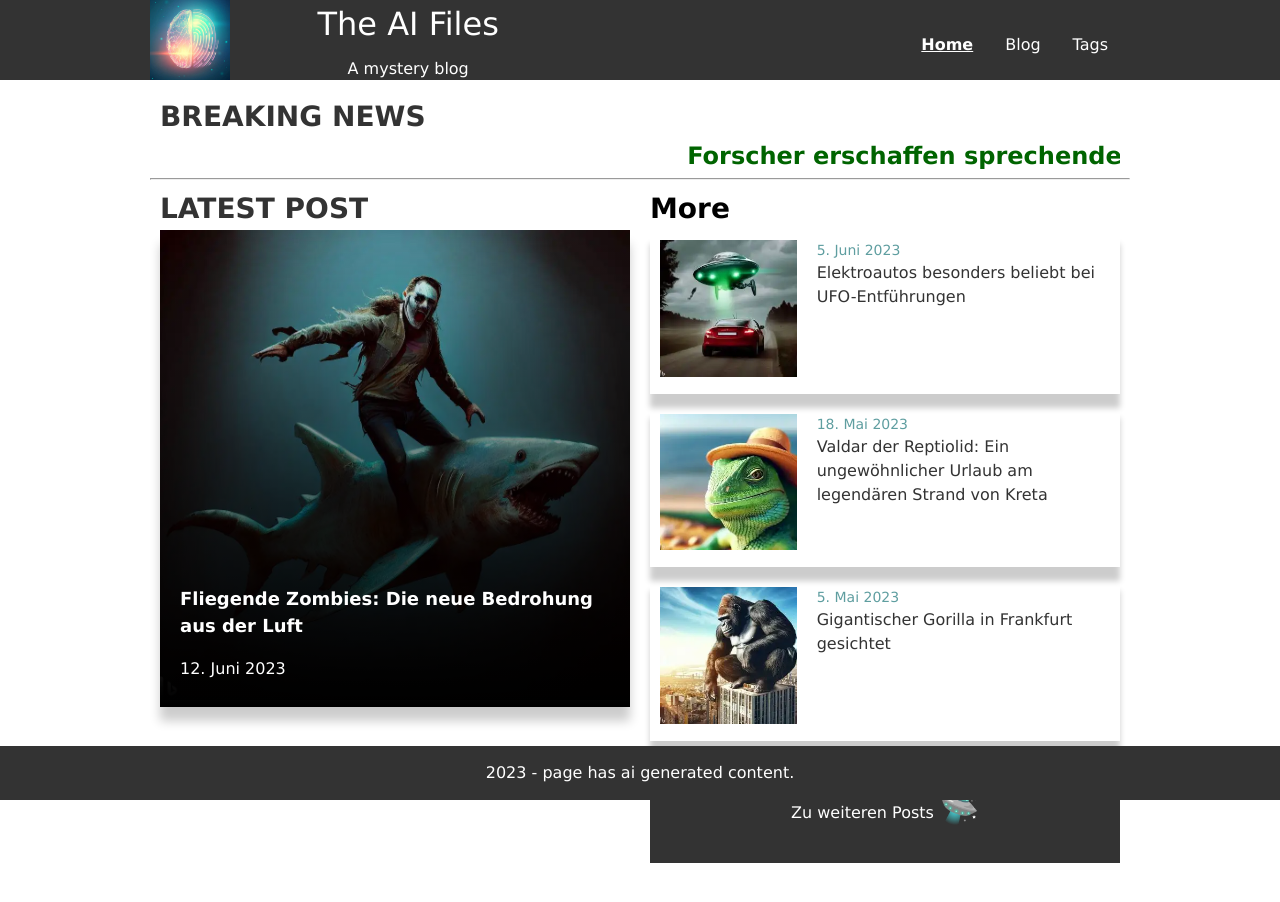
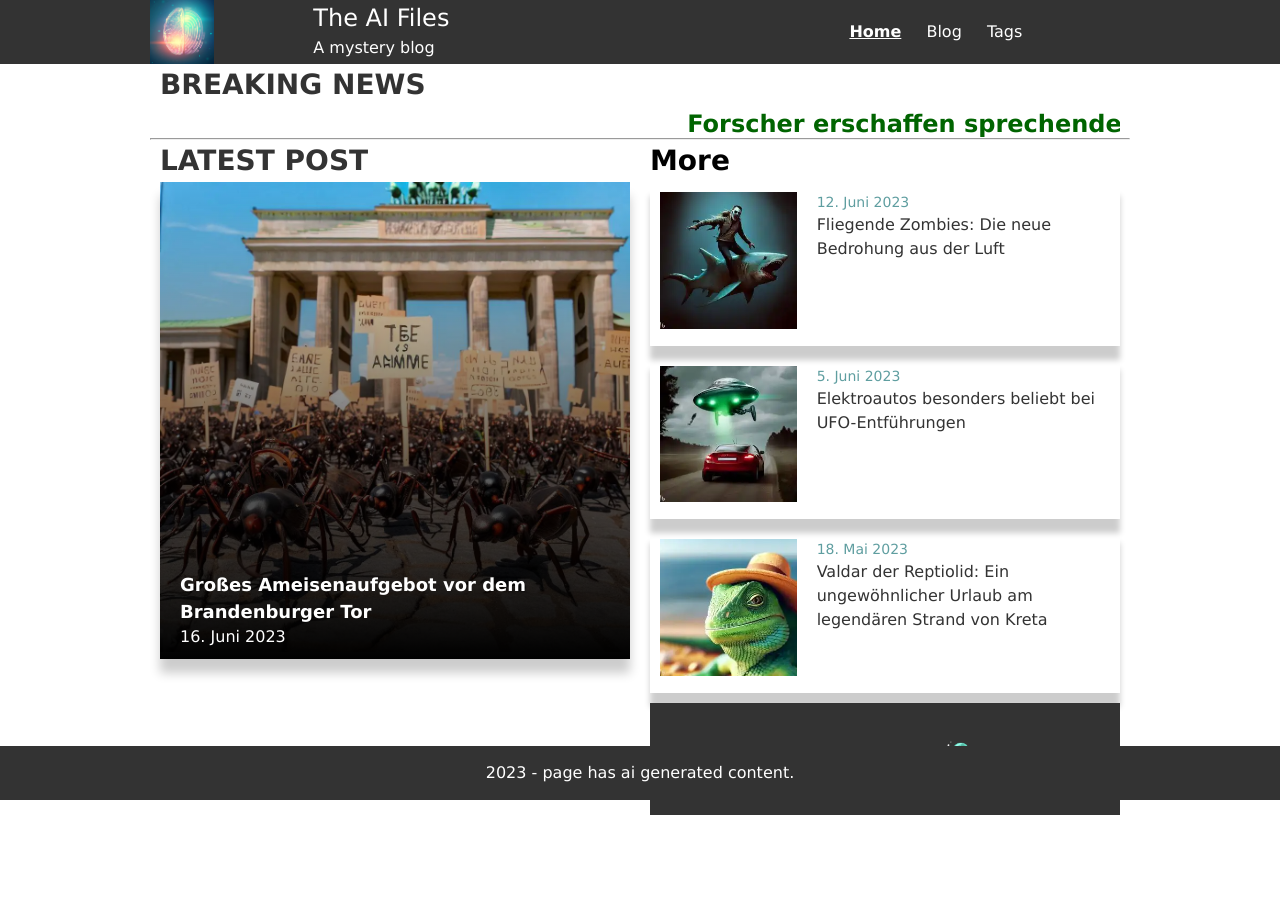
Before and after one commit to harryk2142/my-website, an Astro site: page / in a window 1280 px wide. After the commit the page ends 815 px from the top, so only its background shows below. Built offline with nearby package versions, Linux system fonts and the light colour scheme; Astro itself is replaced by a stand-in of ours.

Commit message:
new blogpost + better css

```diff
--- a/src/components/BlogPost/Comments.astro
+++ b/src/components/BlogPost/Comments.astro
@@ -11,9 +11,9 @@
     >
 </div>
 
-<div id="comments-container" style="">
+<div id="comments-container" style="padding-bottom:4rem">
     <h3>Bisherige Kommentare</h3>
-    <button id="load-comments-btn" type="button" class="primary">Laden</button>
+    <!-- <button id="load-comments-btn" type="button" class="primary">Laden</button> -->
     <div id="comments">
         <style is:inline>
             #comment-form-container {
@@ -84,6 +84,7 @@
             }
             .comment-reply-input,
             .comment-reply-label {
+                width: 100%;
                 font-size: 1rem;
                 display: block;
                 margin-bottom: 6px;
--- a/src/components/Eyes.astro
+++ b/src/components/Eyes.astro
@@ -15,15 +15,18 @@
     canvas.height = canvas.offsetHeight;
   };
   const calculateLeftPoint = () => {
-    return { x: canvas.width / 2 - 30, y: canvas.height / 2 };
+    const halfCanvasHeight = canvas.height / 2;
+    return { x: canvas.width / 2 - halfCanvasHeight, y: halfCanvasHeight };
   };
   const calculateRightPoint = () => {
-    return { x: canvas.width / 2 + 30, y: canvas.height / 2 };
+    const halfCanvasHeight = canvas.height / 2;
+    return { x: canvas.width / 2 + halfCanvasHeight, y: halfCanvasHeight };
   };
 
   const canvas = document.getElementById("eye-canvas") as HTMLCanvasElement;
 
   fitToContainer(canvas);
+  console.log("HERE");
 
   const upperLid = document.getElementById("upper-lid") as HTMLElement;
   upperLid.style.width = canvas.width + "px";
--- a/src/components/Main.astro
+++ b/src/components/Main.astro
@@ -1,3 +1,3 @@
-<main class="content mobile-container">
+<main class="content wrapper">
   <slot />
 </main>
--- a/src/components/MainHeader.astro
+++ b/src/components/MainHeader.astro
@@ -5,107 +5,96 @@ import Eyes from "./Eyes.astro";
 ---
 
 <section id="main-header" class="primary">
-  <div id="main-header-content" class="flex mobile-container primary">
-    <div id="header-image" class="hide-small m1 l1">
-      <img src="/icons/icon.webp" alt="" srcset="" />
+  <div id="main-header-content" class="flex wrapper primary">
+    <div id="header-image-container" class="s2 m2 l2">
+      <img src="/icons/icon.webp" alt="Logo der Webseite" />
     </div>
-    <div class="s4 m3 l3 flex column align-center">
-      <h1>
+    <div class="s4 m3 l2s" id="title-container">
+      <span class="block" id="title">
         <a href="/">{SITE_TITLE}</a>
-      </h1>
-      <span>A mystery blog</span>
+      </span>
+      <span class="block" id="subtitle">A mystery blog</span>
     </div>
 
-    <div class="s4" style="height:100%">
+    <div class="s4 m2 l2" style="">
       <div id="eyes" class="">
         <Eyes />
       </div>
     </div>
+    <div class="hide-small flex right center-y m5 l4">
+      <nav id="navigation-links" class="container">
+        <HeaderLink href="/">Home</HeaderLink>
+        <HeaderLink href="/blog">Blog</HeaderLink>
+        <HeaderLink href="/tags">Tags</HeaderLink>
+      </nav>
+    </div>
 
-    <nav
-      id="navigation-links-large"
-      class="hide-medium hide-small flex center align-center"
-    >
-      <HeaderLink href="/">Home</HeaderLink>
-      <HeaderLink href="/blog">Blog</HeaderLink>
-      <HeaderLink href="/tags">Tags</HeaderLink>
-    </nav>
-
-    <div id="menu-icons" class="hide-large s1 l1 m1">
-      <span id="menu-icon-open" class="menu-icon">&equiv;</span>
-      <span id="menu-icon-close" class="menu-icon">x</span>
+    <div id="menu-icons" class="hide-large hide-medium s2 m2 flex right">
+      <div class="container">
+        <span id="menu-icon-open" class="menu-icon">&equiv;</span>
+        <span id="menu-icon-close" class="menu-icon">x</span>
+      </div>
     </div>
   </div>
-  <div id="navigation-links-container" class="hide-large flex end align-end">
-    <nav id="navigation-links-small" class="mobile-container primary">
-      <HeaderLink href="/">Home</HeaderLink>
-      <HeaderLink href="/blog">Blog</HeaderLink>
-      <HeaderLink href="/tags">Tags</HeaderLink>
-    </nav>
-  </div>
+  <nav id="navigation-links-small" class="primary hide-medium hide-large">
+    <HeaderLink href="/">Home</HeaderLink>
+    <HeaderLink href="/blog">Blog</HeaderLink>
+    <HeaderLink href="/tags">Tags</HeaderLink>
+  </nav>
 </section>
 
 <style>
-  #main-header,
   #main-header-content {
-    height: 5rem;
-    /* max-height: 5rem; */
+    height: 4rem;
+    max-height: 4rem;
   }
-  #main-header,
-  #navigation-links-container {
-    overflow: hidden;
+  #main-header {
+    /* overflow: hidden; */
     /* Set the navbar to fixed position */
-    position: fixed;
+    position: sticky;
     /* Position the navbar at the top of the page */
     top: 0;
     /* Full width */
     width: 100%;
     z-index: 100;
   }
-  div:has(> #eyes) {
-    margin-top: 10px;
-  }
-  #eyes {
-    float: left;
-    height: calc(100% - 20px);
-  }
-  #header-image {
+  #title-container {
     height: 100%;
   }
-  #header-image img {
-    max-height: 100%;
-    width: auto;
+  #title {
+    display: block;
+    font-size: 1.5rem;
+  }
+  #header-image-container {
+    height: 100%;
+  }
+  #header-image-container > img {
+    height: 100%;
   }
 
   #menu-icon-close {
     display: none;
   }
   .menu-icon {
-    font-size: 3rem;
+    font-size: 2.5rem;
   }
   #menu-icons {
     cursor: pointer;
   }
-  #navigation-links-container {
+  #navigation-links-small {
     display: none;
     overflow: hidden;
     background-color: #333;
-    margin-top: 5rem;
   }
   #navigation-links-small > a {
     width: 100%;
     text-align: center;
-    font-size: 1.5rem;
-  }
-  #navigation-links {
-    text-align: center;
+    font-size: 1.25rem;
   }
 </style>
 <script>
   function openCloseMenu() {
-    var x = document.getElementById(
-      "navigation-links-container"
-    ) as HTMLElement;
+    var x = document.getElementById("navigation-links-small") as HTMLElement;
     if (x.style.display === "block") {
       const close = document.querySelector("#menu-icon-close") as HTMLElement;
       const open = document.querySelector("#menu-icon-open") as HTMLElement;
@@ -124,3 +113,10 @@ import Eyes from "./Eyes.astro";
     openCloseMenu();
   });
 </script>
+<script>
+  const titleContainer = document.querySelector(
+    "#title-container"
+  ) as HTMLElement;
+  const eyes = document.querySelector("#eyes") as HTMLElement;
+  eyes.style.height = titleContainer.offsetHeight + "px";
+</script>
--- a/src/content/blog/2023-05-05-gorilla-in-frankfurt-am-rhein.md
+++ b/src/content/blog/2023-05-05-gorilla-in-frankfurt-am-rhein.md
@@ -7,7 +7,7 @@ postImage:
   src: "gigantischer-gorilla-in-frankfurt.webp"
   prevSrc: "gigantischer-gorilla-in-frankfurt-preview.webp"
   alt: "Gigantischer Gorilla auf einem Dach eines Hochhauses in Frankfurt"
-tags: [gorilla, frankfur, skyline, sichtung, action]
+tags: [gorilla, frankfurt, skyline, sichtung, action]
 ---
 
 In einer dramatischen und beunruhigenden Entwicklung hat ein gigantischer Gorilla heute Morgen in der Frankfurter Skyline für Aufregung gesorgt. Der Gorilla, der Experten zufolge mindestens zehn Meter groß ist und ein Gewicht von mehreren Tonnen hat, wurde zuerst von Angestellten eines Hochhauses in der Innenstadt gesichtet.
--- a/src/content/blog/2023-06-16-ameisen-protestieren-in-berlin-vor-dem-brandenburger-tor.md
+++ b/src/content/blog/2023-06-16-ameisen-protestieren-in-berlin-vor-dem-brandenburger-tor.md
@@ -7,7 +7,6 @@ postImage:
   src: "ameisen-protestieren-in-berlin-vor-dem-brandenburger-tor.webp"
   prevSrc: "ameisen-protestieren-in-berlin-vor-dem-brandenburger-tor-preview.webp"
   alt: "Viele große Ameisen protestieren in Berlin vor dem Brandenburger Tor"
-draft: true
 tags: [ameisen, brandenburgertor, insektenrevolution, klimaschutz, protest]
 ---
 
--- a/src/layouts/BlogPost.astro
+++ b/src/layouts/BlogPost.astro
@@ -35,8 +35,9 @@ const { id, title, description, pubDate, postImage, tags } = Astro.props;
         text-align: center;
         margin-left: auto;
         margin-right: auto;
-        max-width: 600px;
+        max-width: 700px;
         word-wrap: break-word;
+        padding-bottom: 20px;
       }
       article h2 {
         margin-bottom: 10px;
@@ -47,10 +48,6 @@ const { id, title, description, pubDate, postImage, tags } = Astro.props;
         font-weight: bold;
         font-style: italic;
       }
-      /* main {
-        padding-left: 10px;
-        padding-right: 10px;
-      } */
       #main-content {
         font-size: 1.25rem;
       }
@@ -69,7 +66,7 @@ const { id, title, description, pubDate, postImage, tags } = Astro.props;
       <span hidden id="post-id"></span>
       <LeftAside />
       <article id="blogpost-container">
-        <h2 class="title container" id="title">{description}</h2>
+        <h1 class="title container" id="title">{description}</h1>
         <span id="publication-date"><FormattedDate date={pubDate} /></span>
         {
           postImage && (
@@ -100,6 +97,25 @@ const { id, title, description, pubDate, postImage, tags } = Astro.props;
       }
     </style>
     <script>
+      const sc = (element, c) => {
+        if (element.replies.length > 0) {
+          element.replies.forEach((e) => {
+            c += sc(e, c);
+          });
+        }
+        return c;
+      };
+      const calculateNumberOfAllComments = (elements: []): number => {
+        if (elements.length > 0) {
+          let counter = 0;
+          elements.forEach((e) => {
+            counter += sc(e, 1);
+          });
+          return counter;
+        }
+        return 0;
+      };
+
       setTimeout(() => {
         import("./../components/BlogPost/Content.js").then((contentHelper) => {
           const blogPostIdentifier = document.querySelector(
@@ -118,15 +134,36 @@ const { id, title, description, pubDate, postImage, tags } = Astro.props;
                   newLikeCount;
               });
 
-            document
-              .querySelector("#load-comments-btn")
-              .addEventListener("click", async () => {
-                contentHelper.loadComments(postID).then((comments) => {
-                  loadComments(comments);
-                  const b = document.querySelector("#load-comments-btn");
-                  b.style.display = "none";
-                });
-              });
+            contentHelper.loadComments(postID).then((comments) => {
+              if (comments.length > 0) {
+                const sumComments = calculateNumberOfAllComments(comments);
+                document.querySelector("#comments-counter").innerText =
+                  sumComments;
+
+                loadComments(comments);
+              } else {
+                const noCommentsSpan = document.createElement(
+                  "span"
+                ) as HTMLElement;
+                noCommentsSpan.innerText = "Keine Kommentare vorhanden";
+
+                document
+                  .getElementById("comments")
+                  ?.appendChild(noCommentsSpan);
+              }
+              // const b = document.querySelector("#load-comments-btn");
+              // b.style.display = "none";
+            });
+
+            // document
+            //   .querySelector("#load-comments-btn")
+            //   .addEventListener("click", async () => {
+            //     contentHelper.loadComments(postID).then((comments) => {
+            //       loadComments(comments);
+            //       const b = document.querySelector("#load-comments-btn");
+            //       b.style.display = "none";
+            //     });
+            //   });
 
             document
               .querySelector("#submit-comment-btn")
@@ -228,7 +265,7 @@ const { id, title, description, pubDate, postImage, tags } = Astro.props;
         block.appendChild(inputComment);
         block.appendChild(buttonAbbrechen);
         block.appendChild(buttonSubmit);
-        parent.appendChild(block);
+        parent.insertBefore(block, parent.children[4]);
         buttonAbbrechen.addEventListener("click", (event) => {
           // @ts-ignore
           const id = event.target.id
--- a/src/styles/global.css
+++ b/src/styles/global.css
@@ -40,12 +40,32 @@
   --element-earth-darker: #009900;
   --element-earth-darkest: #006600;
 }
+* {
+  margin: 0;
+  padding: 0;
+  box-sizing: border-box;
+}
 *,
 *::before,
 *::after {
   box-sizing: border-box;
 }
-html,
+html {
+  /* overflow-y: scroll; */
+  height: 100%;
+  font: 100%/1.5 sans-serif;
+  word-wrap: break-word;
+  margin: 0 auto;
+}
+
+@media (min-width: 768px) {
+  html {
+    /* font-size: 125%; */
+    /* max-width: 42em; */
+  }
+}
+
+/* html,
 body,
 h1,
 h2,
@@ -57,15 +77,15 @@ img {
   margin: 0;
   padding: 0;
   border: 0;
-}
+} */
 body {
   font-family: Verdana, sans-serif;
-  font-size: 16px;
+  /* font-size: 16px; */
   line-height: 1.5;
   min-height: 100vh;
   width: 100%;
-  display: flex;
-  flex-direction: column;
+  /* display: flex; */
+  /* flex-direction: column; */
   background-color: #fff;
   color: var(--color-primary);
 }
@@ -97,7 +117,7 @@ h5 {
 h6 {
   font-size: clamp(0.7rem, 0.8vw, 1rem);
 }
-.mobile-container {
+.wrapper {
   max-width: 980px;
   margin: 0 auto;
 }
@@ -109,8 +129,10 @@ h6 {
   margin-bottom: 16px;
   padding: 0.01em 16px;
 }
+.block {
+  display: block;
+}
 .content {
-  margin-top: 6rem;
   margin-bottom: 3rem;
 }
 .primary {
@@ -151,7 +173,6 @@ content {
 table {
   width: 100%;
 }
-
 code {
   padding: 2px 5px;
   background-color: #f2f2f2;
--- a/src/styles/grid.css
+++ b/src/styles/grid.css
@@ -12,17 +12,11 @@
   --w11: calc(100% / 12 * 11);
   --w12: 100%;
 }
-/* 5.
-/* CUSTOM GRID START */
 .flex {
-  /* display: -ms-flexbox; */
   display: flex;
   padding: 0;
   flex-wrap: wrap;
   box-sizing: border-box;
-}
-.flex > * {
-  flex: 1 1 auto;
 }
 .flex.column {
   flex-direction: column;
@@ -30,13 +24,13 @@
 .flex.row {
   flex-direction: row;
 }
-.flex.center {
+.flex.center-x {
   justify-content: center;
 }
-.flex.start {
+.flex.left {
   justify-content: flex-start;
 }
-.flex.end {
+.flex.right {
   justify-content: flex-end;
 }
 .flex.space-around {
@@ -45,13 +39,13 @@
 .flex.space-between {
   justify-content: space-between;
 }
-.flex.align-center {
+.flex.center-y {
   align-items: center;
 }
-.flex.align-start {
+.flex.top {
   align-items: flex-start;
 }
-.flex.align-end {
+.flex.bottom {
   align-items: flex-end;
 }
 .flex.align-stretch {
```
Also changed, not shown: src/components/BlogPost/Left.astro (+18 -16 lines).
